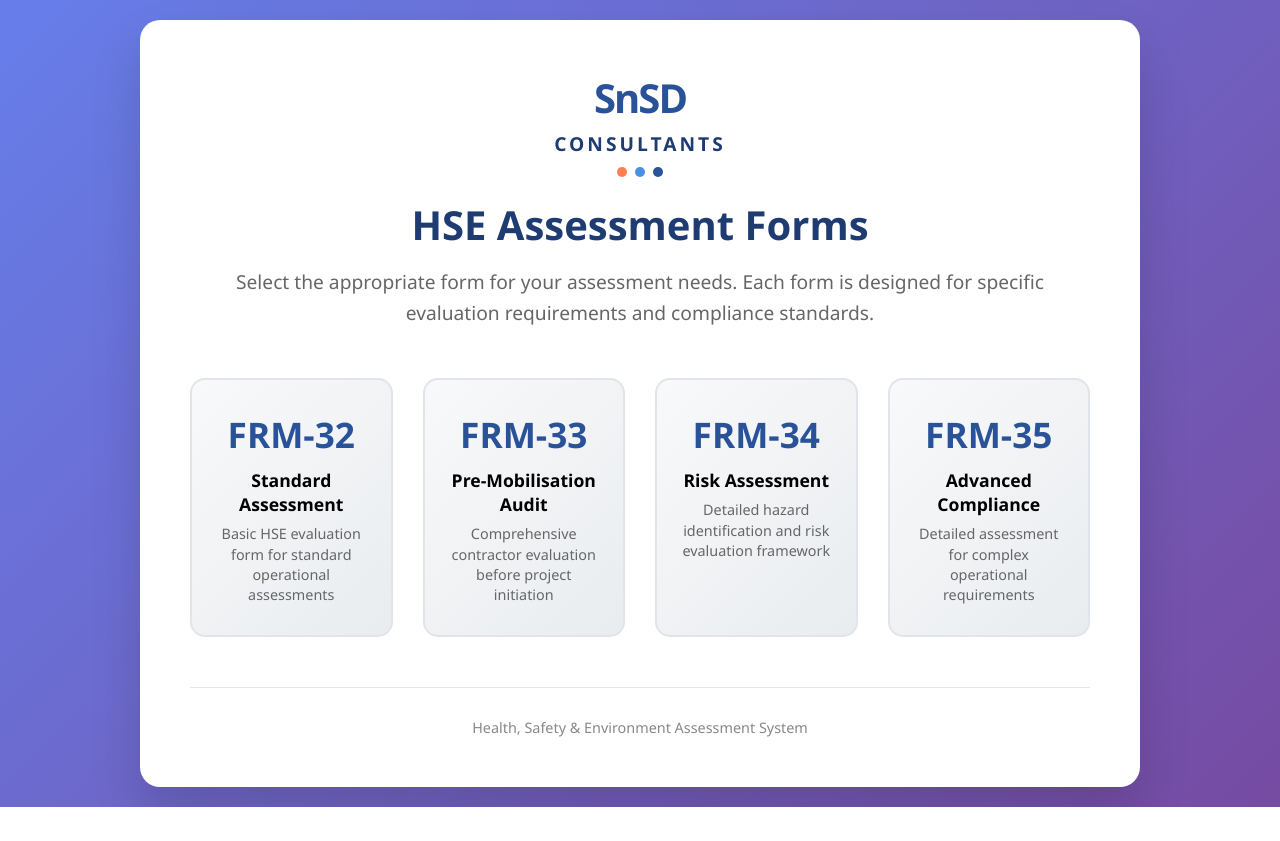
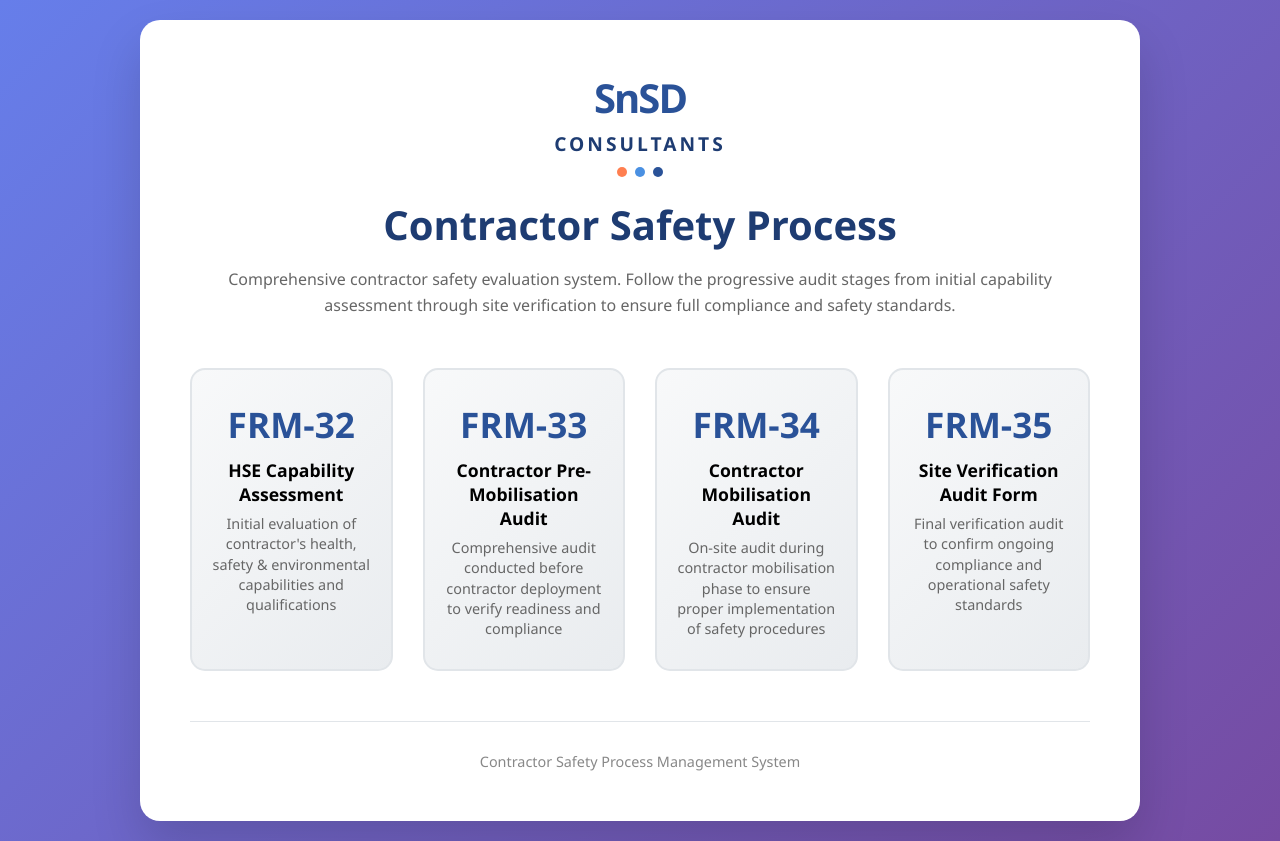
Before and after one commit to caglarmeram/frm32-form, a website: page index.html in a window 1280 px wide. Before the commit the page ends 807 px from the top, so only its background shows below. Drawn offline with Linux system fonts and the light colour scheme.

Commit message:
Update index.html

```diff
--- a/index.html
+++ b/index.html
@@ -3,7 +3,7 @@
 <head>
     <meta charset="UTF-8">
     <meta name="viewport" content="width=device-width, initial-scale=1.0">
-    <title>HSE Forms - Selection Page</title>
+    <title>Contractor Safety Process</title>
     <style>
         * {
             margin: 0;
@@ -44,7 +44,7 @@
 
         .header p {
             color: #666;
-            font-size: 1.2em;
+            font-size: 1em;
             line-height: 1.6;
         }
 
@@ -251,46 +251,46 @@
                     <div class="dot dot-blue2"></div>
                 </div>
             </div>
-            <h1>HSE Assessment Forms</h1>
-            <p>Select the appropriate form for your assessment needs. Each form is designed for specific evaluation requirements and compliance standards.</p>
+            <h1>Contractor Safety Process</h1>
+            <p>Comprehensive contractor safety evaluation system. Follow the progressive audit stages from initial capability assessment through site verification to ensure full compliance and safety standards.</p>
         </div>
 
         <div class="forms-grid">
             <a href="frm32/" class="form-card">
                 <div class="card-content">
                     <div class="form-number">FRM-32</div>
-                    <div class="form-title">Standard Assessment</div>
-                    <div class="form-description">Basic HSE evaluation form for standard operational assessments</div>
+                    <div class="form-title">HSE Capability Assessment</div>
+                    <div class="form-description">Initial evaluation of contractor's health, safety & environmental capabilities and qualifications</div>
                 </div>
             </a>
 
             <a href="frm33/" class="form-card">
                 <div class="card-content">
                     <div class="form-number">FRM-33</div>
-                    <div class="form-title">Pre-Mobilisation Audit</div>
-                    <div class="form-description">Comprehensive contractor evaluation before project initiation</div>
+                    <div class="form-title">Contractor Pre-Mobilisation Audit</div>
+                    <div class="form-description">Comprehensive audit conducted before contractor deployment to verify readiness and compliance</div>
                 </div>
             </a>
 
             <a href="frm34/" class="form-card">
                 <div class="card-content">
                     <div class="form-number">FRM-34</div>
-                    <div class="form-title">Risk Assessment</div>
-                    <div class="form-description">Detailed hazard identification and risk evaluation framework</div>
+                    <div class="form-title">Contractor Mobilisation Audit</div>
+                    <div class="form-description">On-site audit during contractor mobilisation phase to ensure proper implementation of safety procedures</div>
                 </div>
             </a>
 
             <a href="frm35/" class="form-card">
                 <div class="card-content">
                     <div class="form-number">FRM-35</div>
-                    <div class="form-title">Advanced Compliance</div>
-                    <div class="form-description">Detailed assessment for complex operational requirements</div>
+                    <div class="form-title">Site Verification Audit Form</div>
+                    <div class="form-description">Final verification audit to confirm ongoing compliance and operational safety standards</div>
                 </div>
             </a>
         </div>
 
         <div class="footer">
-            <p>Health, Safety & Environment Assessment System</p>
+            <p>Contractor Safety Process Management System</p>
         </div>
     </div>
 </body>
```
